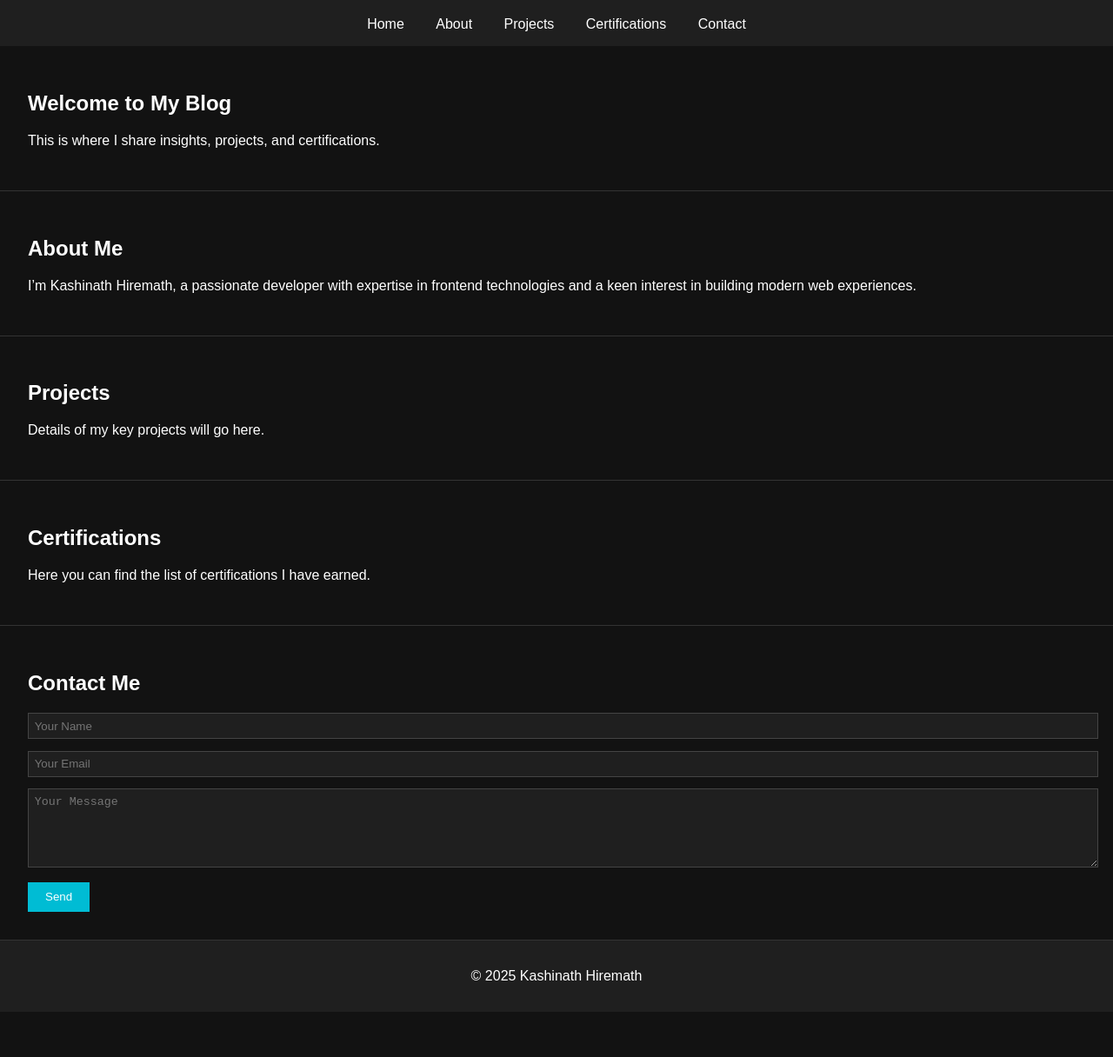
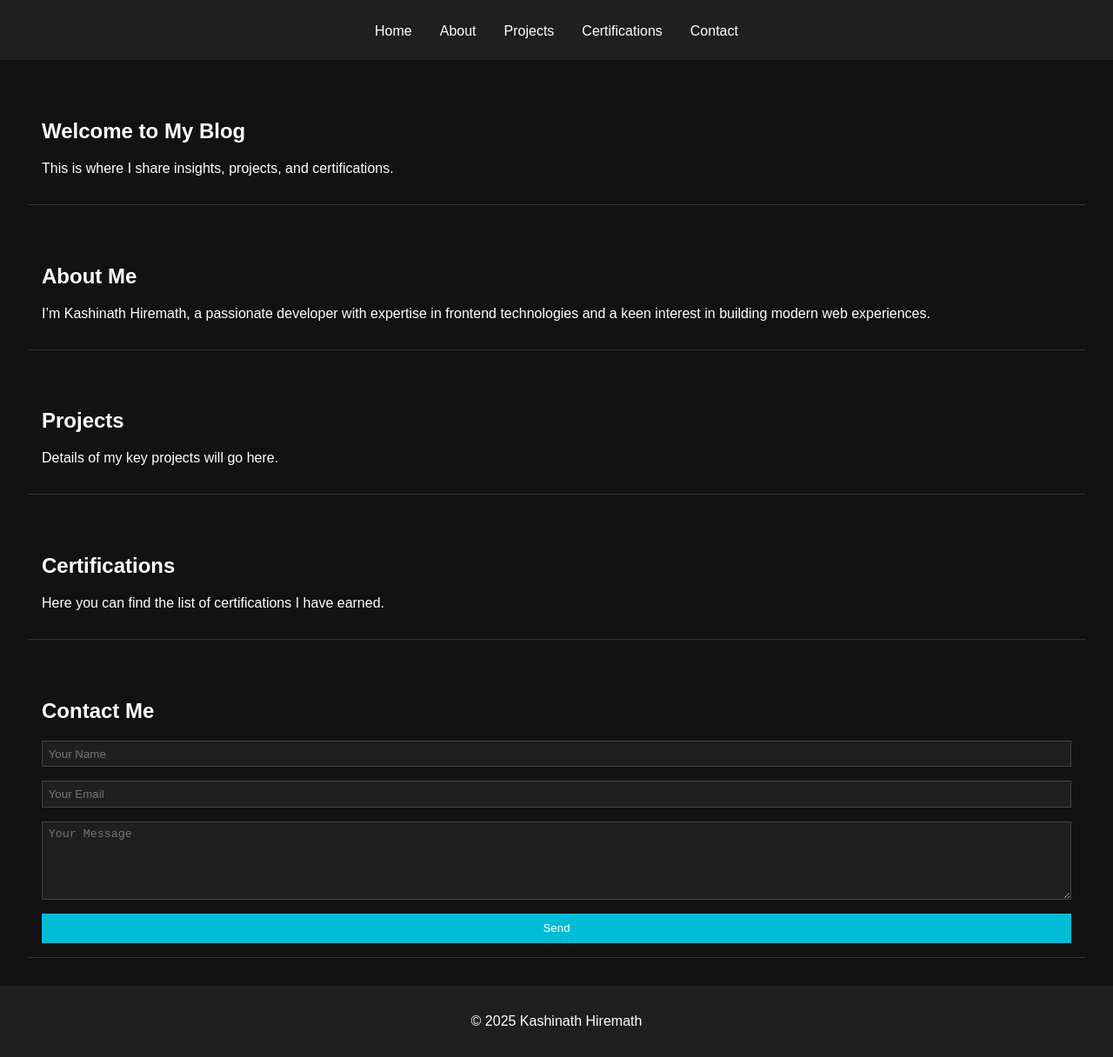
Before and after one commit to KashiHiremath1/kashinath-blog, a plain HTML site: page index.html in a window 1280 px wide. Shown: the part 77-1293 px from the top of the page at 87% size. Before the commit the page ends 1241 px from the top, so only its background shows below. Drawn offline with Linux system fonts and the light colour scheme.

Commit message:
my test commit

```diff
--- a/index.html
+++ b/index.html
@@ -5,33 +5,55 @@
   <meta name="viewport" content="width=device-width, initial-scale=1.0" />
   <title>Kashinath Hiremath | Blog</title>
   <style>
+    * {
+      box-sizing: border-box;
+    }
     body {
       margin: 0;
       font-family: Arial, sans-serif;
       background-color: #121212;
       color: #ffffff;
+      display: flex;
+      flex-direction: column;
+      min-height: 100vh;
     }
     header, footer {
       background-color: #1f1f1f;
       padding: 1em;
       text-align: center;
     }
+    nav {
+      display: flex;
+      flex-wrap: wrap;
+      justify-content: center;
+      margin-top: 1em;
+    }
     nav a {
       color: #ffffff;
-      margin: 0 1em;
+      margin: 0.5em 1em;
       text-decoration: none;
     }
     nav a:hover {
       color: #00bcd4;
     }
+    main {
+      flex: 1;
+      display: flex;
+      flex-direction: column;
+      gap: 2em;
+      padding: 2em;
+    }
     section {
-      padding: 2em;
+      padding: 1em;
       border-bottom: 1px solid #333;
     }
+    form {
+      display: flex;
+      flex-direction: column;
+      gap: 1em;
+    }
     form input, form textarea {
-      width: 100%;
       padding: 0.5em;
-      margin-bottom: 1em;
       background: #1f1f1f;
       color: white;
       border: 1px solid #444;
@@ -45,6 +67,14 @@
     }
     form button:hover {
       background: #0097a7;
+    }
+    @media (max-width: 600px) {
+      nav a {
+        margin: 0.5em;
+      }
+      main {
+        padding: 1em;
+      }
     }
   </style>
 </head>
@@ -60,6 +90,7 @@
     </nav>
   </header>
 
+  <main>
     <section id="home">
       <h2>Welcome to My Blog</h2>
       <p>This is where I share insights, projects, and certifications.</p>
@@ -89,6 +120,7 @@
         <button type="submit">Send</button>
       </form>
     </section>
+  </main>
 
   <footer>
     <p>&copy; 2025 Kashinath Hiremath</p>
```
Lines whose indentation alone changed are shown as unchanged.
